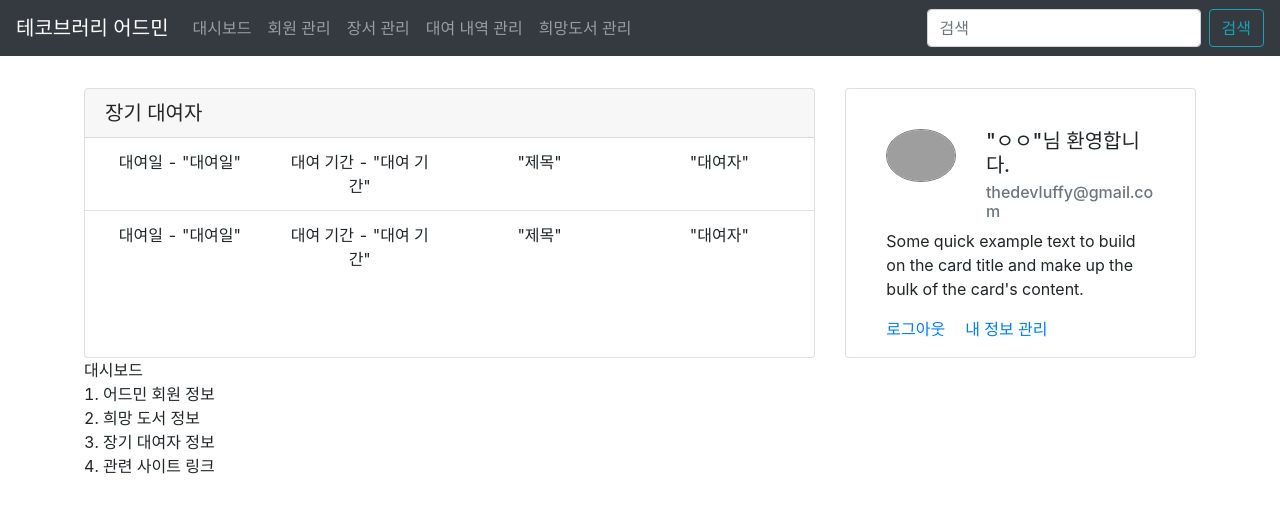
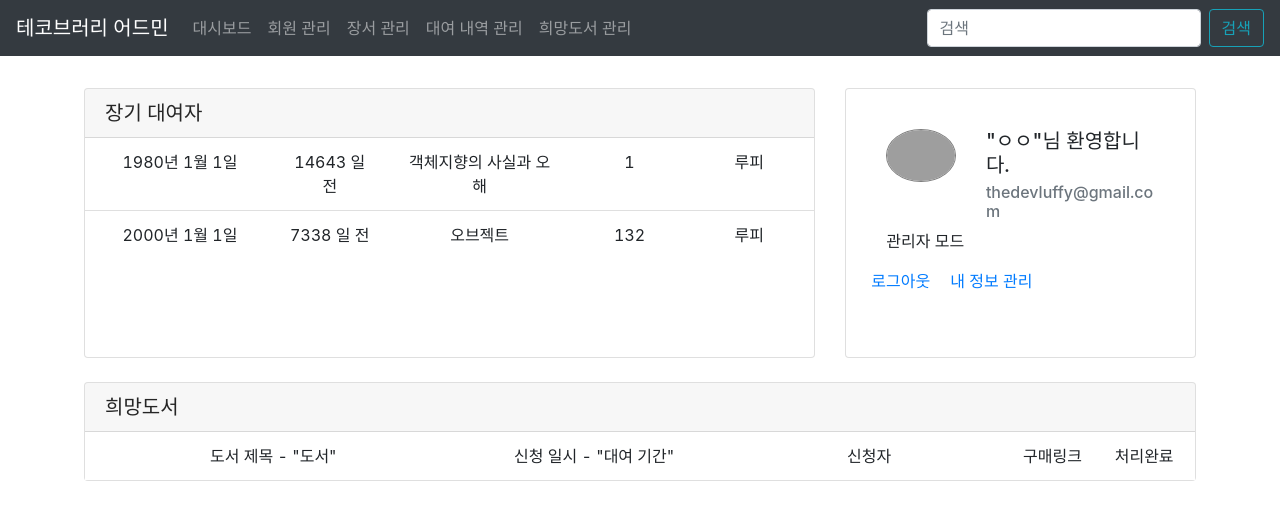
Before and after one commit to milzipmoza-developers/tecobrary-admin-client-v2, a Next.js app: page /dashboard in a window 1280 px wide. Shown: the top 520 px of the page. Built offline with nearby package versions, Linux system fonts and the light colour scheme; grey boxes are pictures that could not be loaded.

Commit message:
[#1] refactor - LongTermRentHistories 컴포넌트로 분리

```diff
--- a/components/atoms/HistoryItem.tsx
+++ b/components/atoms/RentHistoryItem.tsx
@@ -7,10 +7,10 @@ interface IProps {
     i?: number;
 }
 
-const HistoryItem = ({sm, i, children}: IProps) => (
+const RentHistoryItem = ({sm, i, children}: IProps) => (
     <Col id={`history-item-${i}`} sm={sm} style={{textAlign: 'center'}}>
         {children}
     </Col>
 );
 
-export default HistoryItem;
+export default RentHistoryItem;
--- /dev/null
+++ b/components/molecules/RentHistoryElement.tsx
@@ -0,0 +1,31 @@
+import {Row} from "react-bootstrap";
+import RentHistoryItem from "../atoms/RentHistoryItem";
+import * as React from "react";
+import {IHistory} from "../../pages/dashboard";
+
+const RentHistoryElement = (history: IHistory) => {
+
+    const formatDate = (rentDate: string) => {
+        const date = new Date(rentDate);
+        return `${date.getFullYear()}년 ${date.getMonth() + 1}월 ${date.getDate()}일`
+    };
+
+    const calculateTerm = (criteria: string) => {
+        const now = new Date();
+        const past = new Date(criteria);
+        const diff = Math.abs(now.getTime() - past.getTime());
+        return Math.ceil(diff / (1000 * 3600 * 24)).toString();
+    };
+
+    return (
+        <Row className="rent-history-element">
+            <RentHistoryItem sm={3}>{`${formatDate(history.rentDate)}`}</RentHistoryItem>
+            <RentHistoryItem sm={2}>{`${calculateTerm(history.rentDate)} 일 전`}</RentHistoryItem>
+            <RentHistoryItem sm={3}>{history.title}</RentHistoryItem>
+            <RentHistoryItem sm={2}>{history.serialNumber}</RentHistoryItem>
+            <RentHistoryItem sm={2}>{history.userName}</RentHistoryItem>
+        </Row>
+    );
+};
+
+export default RentHistoryElement
--- /dev/null
+++ b/components/organisms/RentHistoryList.tsx
@@ -0,0 +1,23 @@
+import {ListGroup} from "react-bootstrap";
+import RentHistoryElement from "../molecules/RentHistoryElement";
+import * as React from "react";
+import {IHistory} from "../../pages/dashboard";
+
+interface IProps {
+    histories: IHistory[];
+}
+
+const RentHistoryList = ({histories}: IProps) => (
+    <ListGroup className="rent-history-list" variant="flush">
+        {histories.map((history: IHistory, i: number) => (
+            <ListGroup.Item key={i}>
+                <RentHistoryElement rentDate={history.rentDate}
+                                    title={history.title}
+                                    serialNumber={history.serialNumber}
+                                    userName={history.userName}/>
+            </ListGroup.Item>
+        ))}
+    </ListGroup>
+);
+
+export default RentHistoryList;
--- /dev/null
+++ b/components/templates/LongTermRentHistories.tsx
@@ -0,0 +1,19 @@
+import {Card} from "react-bootstrap";
+import RentHistoryList from "../organisms/RentHistoryList";
+import * as React from "react";
+import {IHistory} from "../../pages/dashboard";
+
+interface IProps {
+    histories: IHistory[];
+}
+
+const LongTermRentHistories = ({histories}: IProps) => (
+    <Card style={{height: '270px'}}>
+        <Card.Header as="h5">장기 대여자</Card.Header>
+        <div style={{overflow: 'scroll'}}>
+            <RentHistoryList histories={histories}/>
+        </div>
+    </Card>
+);
+
+export default LongTermRentHistories;
--- a/pages/dashboard/index.tsx
+++ b/pages/dashboard/index.tsx
@@ -1,8 +1,31 @@
 import * as React from "react";
 import AppBarLayout from "../../components/templates/AppBarLayout";
 import ContentLayout from "../../components/templates/ContentLayout";
-import {Card, Col, Row, Image, ListGroup} from "react-bootstrap";
-import HistoryItem from "../../components/atoms/HistoryItem";
+import {Card, Col, Image, ListGroup, Row} from "react-bootstrap";
+import RentHistoryItem from "../../components/atoms/RentHistoryItem";
+import LongTermRentHistories from "../../components/templates/LongTermRentHistories";
+
+const longTerms: IHistory[] = [
+    {
+        rentDate: '1980-01-01T01:01:00.000',
+        title: '객체지향의 사실과 오해',
+        serialNumber: '1',
+        userName: '루피'
+    },
+    {
+        rentDate: '2000-01-01T01:01:00.000',
+        title: '오브젝트',
+        serialNumber: '132',
+        userName: '루피'
+    },
+];
+
+export interface IHistory {
+    rentDate: string;
+    title: string;
+    serialNumber: string;
+    userName: string;
+}
 
 const Index = () => {
     return (
@@ -10,29 +33,7 @@ const Index = () => {
             <ContentLayout>
                 <Row>
                     <Col sm={8}>
-                        <Card style={{height: '270px'}}>
-                            <Card.Header as="h5">장기 대여자</Card.Header>
-                            <div style={{overflow: 'scroll'}}>
-                                <ListGroup variant="flush">
-                                    <ListGroup.Item>
-                                        <Row>
-                                            <HistoryItem sm={3}>대여일 - "대여일"</HistoryItem>
-                                            <HistoryItem sm={3}>대여 기간 - "대여 기간"</HistoryItem>
-                                            <HistoryItem sm={3}>"제목"</HistoryItem>
-                                            <HistoryItem sm={3}>"대여자"</HistoryItem>
-                                        </Row>
-                                    </ListGroup.Item>
-                                    <ListGroup.Item>
-                                        <Row>
-                                            <HistoryItem sm={3}>대여일 - "대여일"</HistoryItem>
-                                            <HistoryItem sm={3}>대여 기간 - "대여 기간"</HistoryItem>
-                                            <HistoryItem sm={3}>"제목"</HistoryItem>
-                                            <HistoryItem sm={3}>"대여자"</HistoryItem>
-                                        </Row>
-                                    </ListGroup.Item>
-                                </ListGroup>
-                            </div>
-                        </Card>
+                        <LongTermRentHistories histories={longTerms}/>
                     </Col>
                     <Col sm={4}>
                         <Card body style={{height: '270px'}}>
@@ -57,22 +58,34 @@ const Index = () => {
                                     </Col>
                                 </Row>
                                 <Card.Text>
-                                    Some quick example text to build on the card title and make up the bulk of
-                                    the card's content.
+                                    관리자 모드
                                 </Card.Text>
-                                <Card.Link href="#">로그아웃</Card.Link>
-                                <Card.Link href="#">내 정보 관리</Card.Link>
+                                <Row style={{alignSelf: 'flex-end'}}>
+                                    <Card.Link href="#">로그아웃</Card.Link>
+                                    <Card.Link href="#">내 정보 관리</Card.Link>
+                                </Row>
                             </Card.Body>
                         </Card>
                     </Col>
                 </Row>
-                <Row>
-                    <Col>
-                        대시보드
-                        <div>1. 어드민 회원 정보</div>
-                        <div>2. 희망 도서 정보</div>
-                        <div>3. 장기 대여자 정보</div>
-                        <div>4. 관련 사이트 링크</div>
+                <Row style={{marginTop: '24px'}}>
+                    <Col sm={12}>
+                        <Card style={{width: '100%'}}>
+                            <Card.Header as="h5">희망도서</Card.Header>
+                            <div style={{overflow: 'scroll'}}>
+                                <ListGroup variant="flush">
+                                    <ListGroup.Item>
+                                        <Row>
+                                            <RentHistoryItem sm={4}>도서 제목 - "도서"</RentHistoryItem>
+                                            <RentHistoryItem sm={3}>신청 일시 - "대여 기간"</RentHistoryItem>
+                                            <RentHistoryItem sm={3}>신청자</RentHistoryItem>
+                                            <RentHistoryItem sm={1}>구매링크</RentHistoryItem>
+                                            <RentHistoryItem sm={1}>처리완료</RentHistoryItem>
+                                        </Row>
+                                    </ListGroup.Item>
+                                </ListGroup>
+                            </div>
+                        </Card>
                     </Col>
                 </Row>
             </ContentLayout>
```
